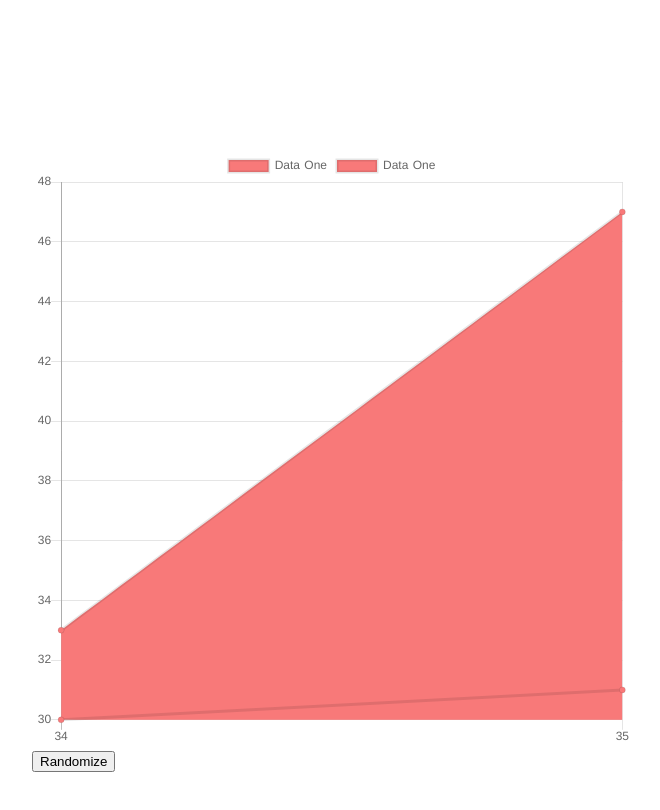
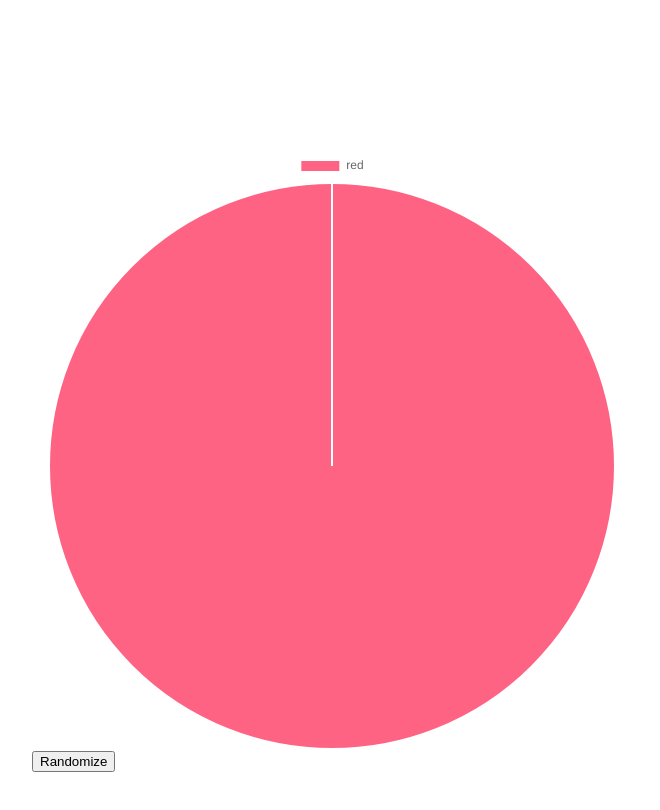
Before and after one commit to mitsudaman/vue-trial, a Nuxt app in the folder front/: page /RandomChart in a window 1280 px wide. Shown: the top 810 px of the page, without its empty margins (308-968 px from the left). Built offline with nearby package versions, Linux system fonts and the light colour scheme.

Commit message:
PieChart color-setting

```diff
--- /dev/null
+++ b/front/pages/PieChart.js
@@ -0,0 +1,13 @@
+import { Pie, mixins } from 'vue-chartjs'
+const { reactiveProp } = mixins
+
+export default {
+  extends: Pie,
+  mixins: [reactiveProp],
+  props: ['options'],
+  mounted () {
+    // this.chartData is created in the mixin.
+    // If you want to pass options please create a local options object
+    this.renderChart(this.chartData, this.options)
+  }
+}
--- a/front/pages/RandomChart.vue
+++ b/front/pages/RandomChart.vue
@@ -1,52 +1,97 @@
 <template>
   <div class="small">
-    <line-chart :chart-data="datacollection"></line-chart>
+    <!-- <line-chart :chart-data="datacollection"></line-chart> -->
+    <pie-chart :chart-data="datacollection"></pie-chart>
     <button @click="fillData()">Randomize</button>
   </div>
 </template>
 
 <script>
-  import LineChart from './LineChart.js'
+// import LineChart from './LineChart.js'
+import PieChart from "./PieChart.js";
 
 export default {
   components: {
-      LineChart
+    // LineChart
+    PieChart
   },
-    data () {
+  data() {
     return {
-        datacollection: null
-      }
+      datacollection: null,
+      datas: [],
+      baseColors: [
+        {
+          label: "red",
+          color: "rgb(255, 99, 132)"
         },
-    mounted () {
-      this.fillData()
+        {
+          label: "orange",
+          color: "rgb(255, 159, 64)"
+        },
+        {
+          label: "yellow",
+          color: "rgb(255, 205, 86)"
+        },
+        {
+          label: "green",
+          color: "rgb(75, 192, 192)"
+        },
+        {
+          label: "blue",
+          color: "rgb(54, 162, 235)"
+        },
+        {
+          label: "purple",
+          color: "rgb(153, 102, 255)"
+        },
+        {
+          label: "grey",
+          color: "rgb(201, 203, 207)"
+        },
+      ],
+      graphColors:[],
+      labels:[],
+    };
+  },
+  mounted() {
+    this.fillData();
   },
   methods: {
-      fillData () {
+    fillData() {
+      this.getRandomInt()
       this.datacollection = {
-          labels: [this.getRandomInt(), this.getRandomInt()],
         datasets: [
           {
-              label: 'Data One',
-              backgroundColor: '#f87979',
-              data: [this.getRandomInt(), this.getRandomInt()]
-            }, {
-              label: 'Data One',
-              backgroundColor: '#f87979',
-              data: [this.getRandomInt(), this.getRandomInt()]
+            data: this.datas,
+            backgroundColor: this.graphColors
           }
-          ]
-        }
+        ],
+        labels: this.labels
+      };
     },
-      getRandomInt () {
-        return Math.floor(Math.random() * (50 - 5 + 1)) + 5
+    getRandomInt() {
+      this.datas.push(5)
+      var addColor = this.baseColors[(this.datas.length-1)%this.baseColors.length].color
+      this.graphColors.push(addColor)
+      var addLabel = this.baseColors[(this.datas.length-1)%this.baseColors.length].label
+      this.labels.push(addLabel)
+
+
+    },
+    getBackGroundColors(){
+      colors = []
+      for(var i =0; i< this.data.count ;i++){
+        console.log(this.colors[i])
+        colors.push(this.colors[i])
       }
     }
   }
+};
 </script>
 
 <style>
 .small {
   max-width: 600px;
-    margin:  150px auto;
+  margin: 150px auto;
 }
 </style>
```
Also changed, not shown: front/pages/map.vue (line endings or trailing spaces), 1 other file (tests, documents, lock files or other folders). Lines whose indentation alone changed are shown as unchanged.
